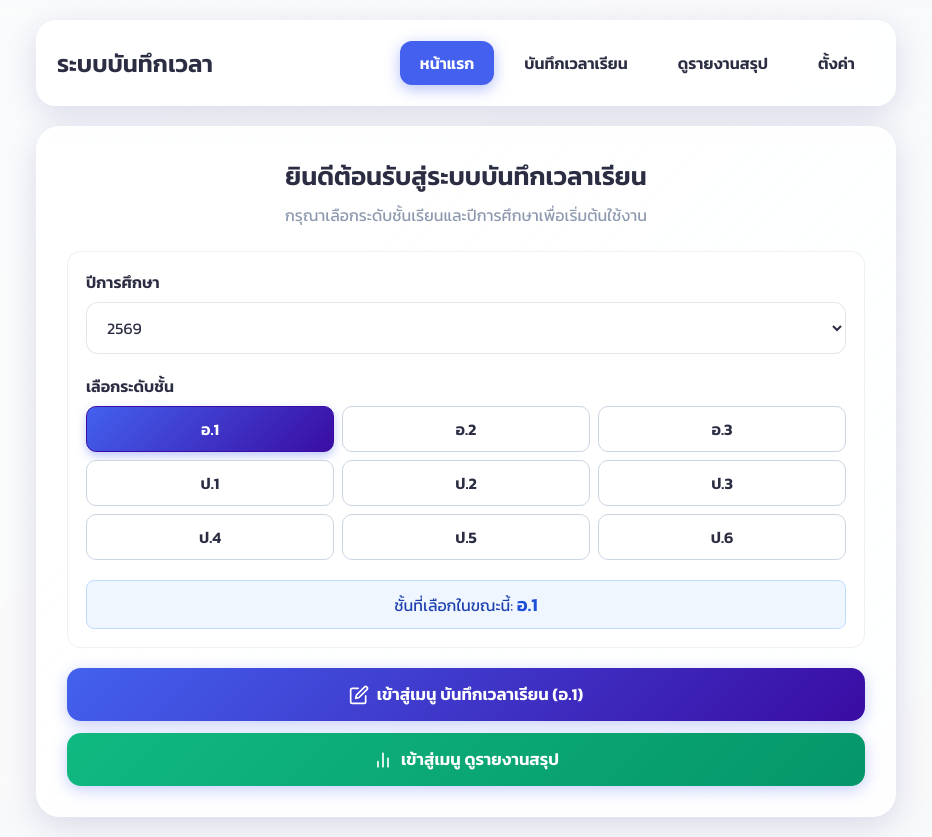
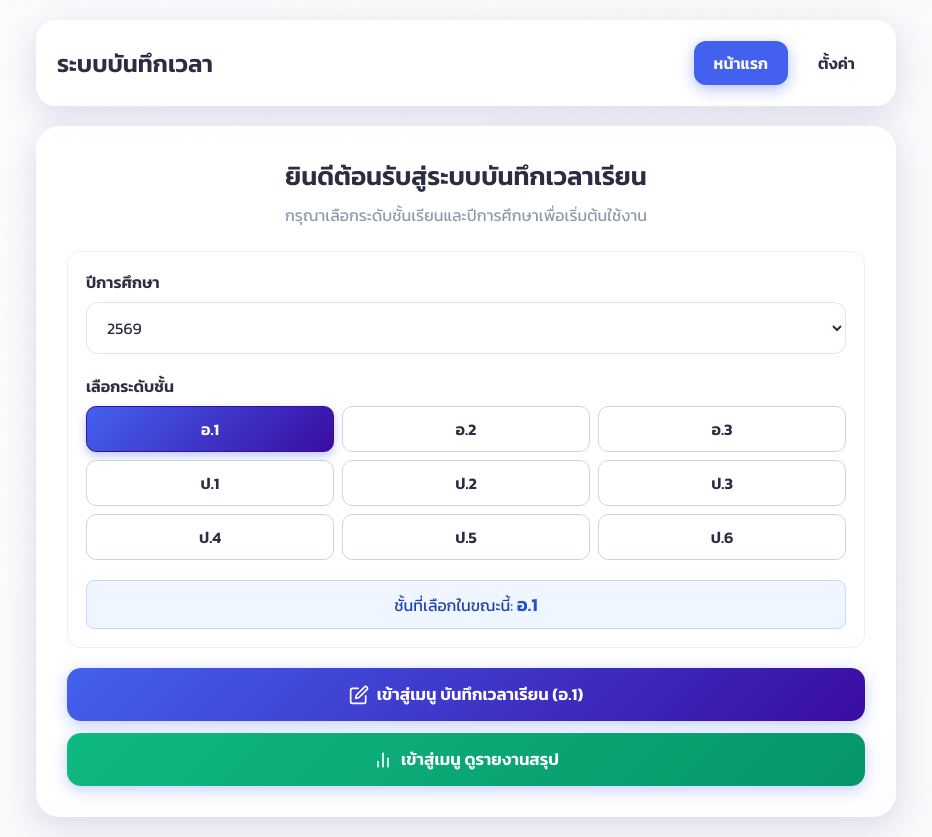
Before and after one commit to pbschool/atd, a plain HTML site: page index.html in a window 1280 px wide. Shown: the whole page, without its empty margins (174-1106 px from the left). Drawn offline with nearby package versions, Linux system fonts and the light colour scheme; no server answers.

Commit message:
Comment out navigation buttons in index.html
Comment out buttons for recording time and viewing reports.

```diff
--- a/index.html
+++ b/index.html
@@ -24,8 +24,8 @@
             </div>
             <nav class="main-menu">
                 <button class="nav-btn active" data-target="page-home">หน้าแรก</button>
-                <button class="nav-btn" data-target="page-record">บันทึกเวลาเรียน</button>
-                <button class="nav-btn" data-target="page-report">ดูรายงานสรุป</button>
+                <!-- <button class="nav-btn" data-target="page-record">บันทึกเวลาเรียน</button>
+                <button class="nav-btn" data-target="page-report">ดูรายงานสรุป</button> -->
                 <button class="nav-btn" data-target="page-settings">ตั้งค่า</button>
             </nav>
         </header>
```
